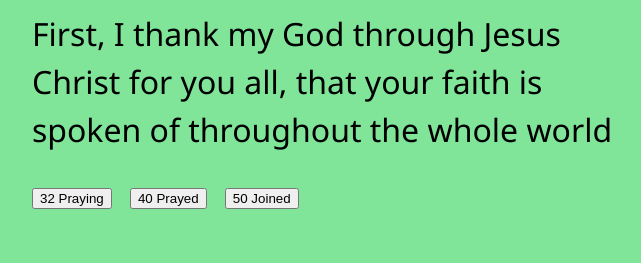
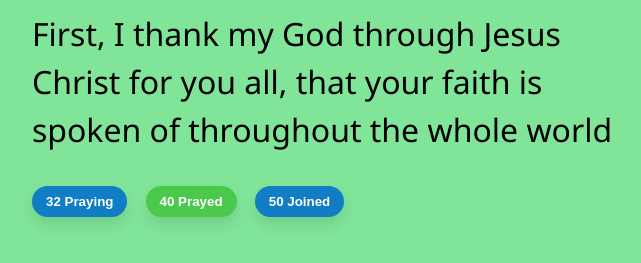
Before and after one commit to babatundelmd/LetUs-Pray, a website: page index.html in a window 1280 px wide. Shown: the part 227-490 px from the top of the page, without its empty margins (308-949 px from the left). Drawn offline with Linux system fonts and the light colour scheme.

Commit message:
chore: add styles to pill buttons

```diff
--- a/index.css
+++ b/index.css
@@ -36,5 +36,25 @@ body{
 ._lupPrayStatus button:nth-child(even){
     margin-left: 14px;
     margin-right: 14px;
+    background: #4BC94D;
 
 }
+
+._lupPrayStatus button{
+    outline: none;
+    border: none;
+    border-radius: 20px;
+    padding: 8px 14px;
+    color: #fff;
+    background: rgb(17, 125, 197);
+    cursor: pointer;
+    font-weight: bold;
+    box-shadow: 0px 8px 15px rgba(0, 0, 0, 0.1);
+    transition: all 0.3s ease 0s;
+}
+
+._lupPrayStatus button:hover{
+    transform:translateY(-5px) ;
+    transition: .5s all ease-in-out;
+    box-shadow: 0px 15px 20px rgba(184, 184, 184, 0.4);
+}
```
